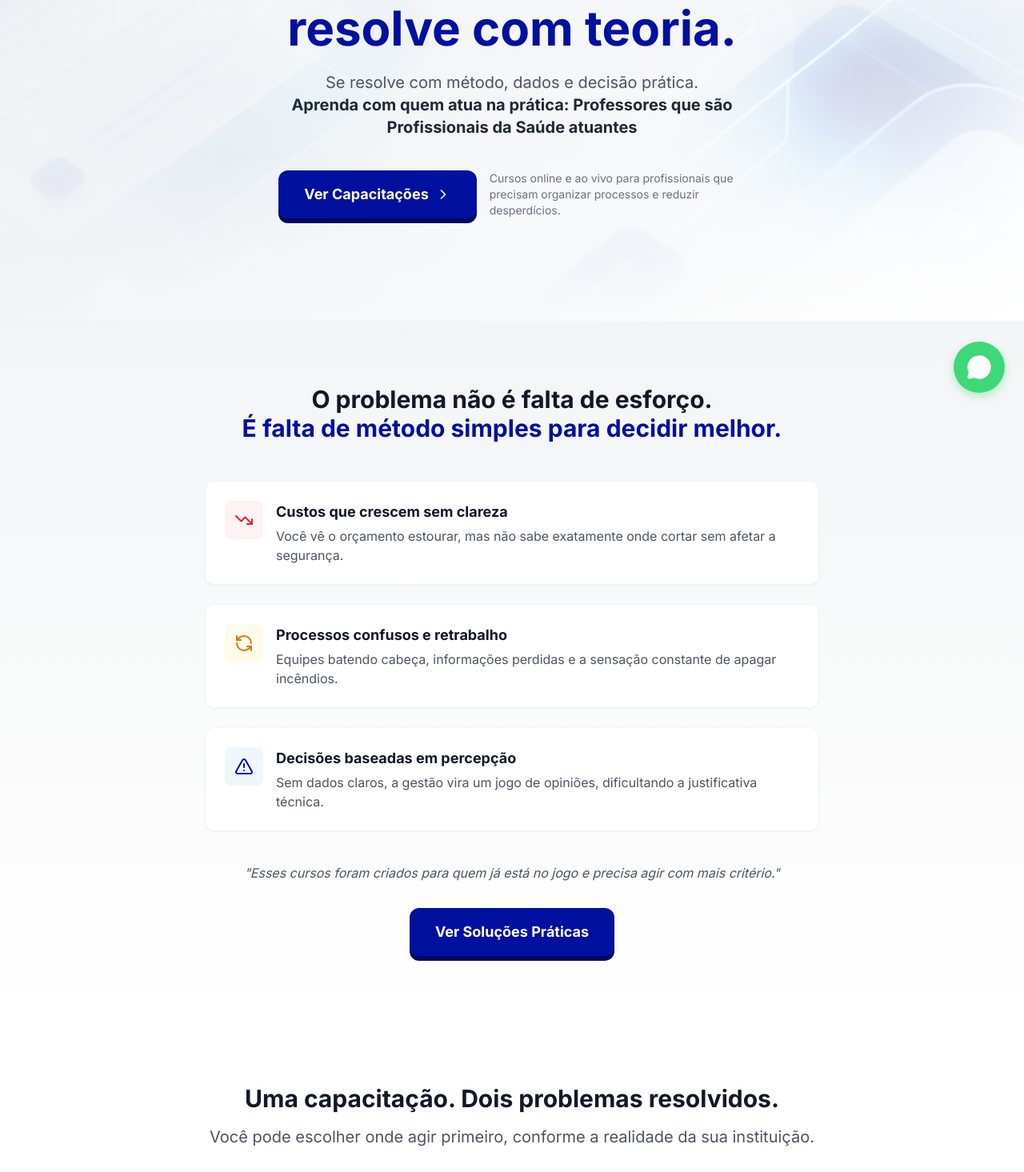
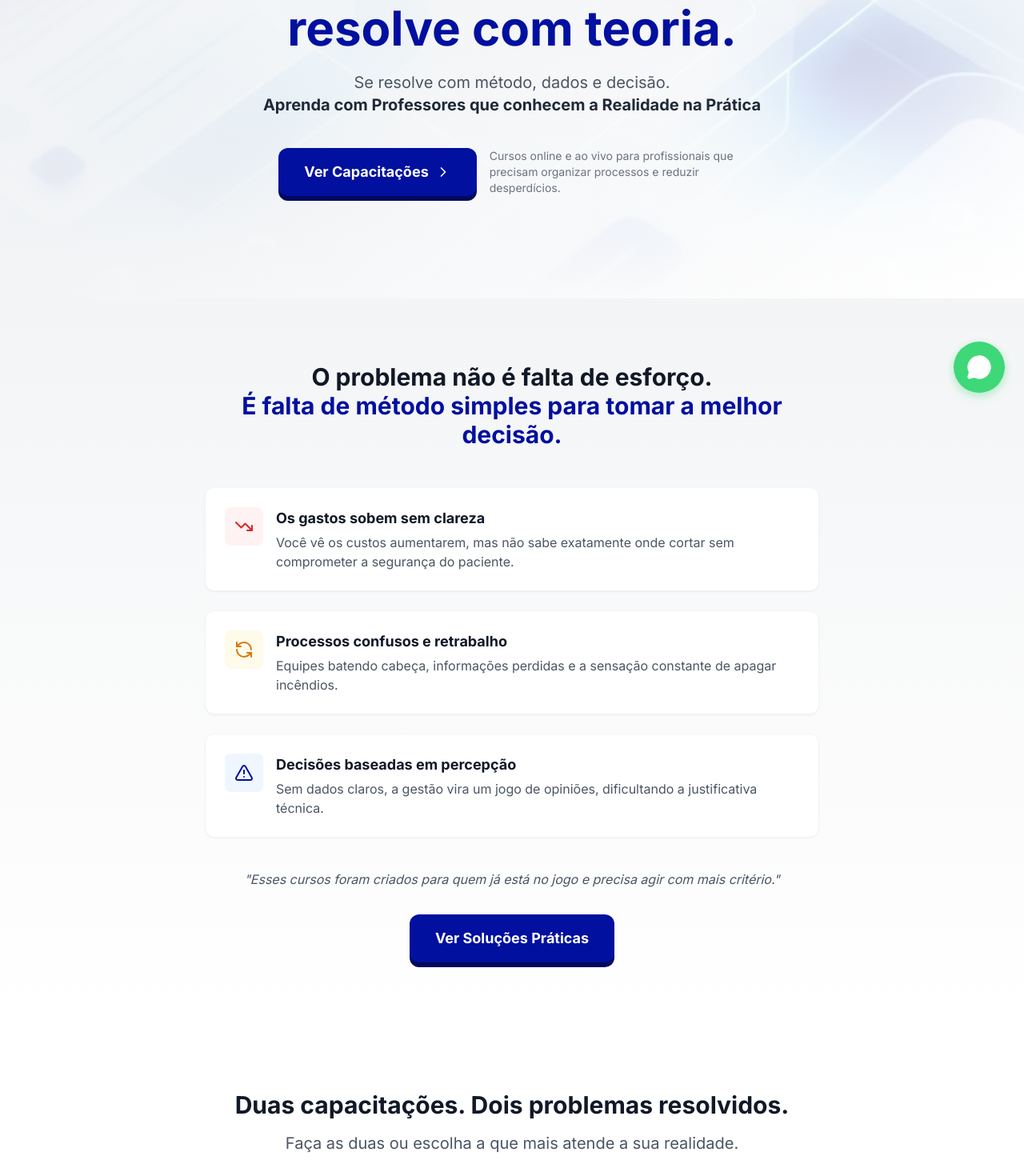
Before and after one commit to VoaNegocio/8sr-gestao, a React (Vite) app: page / in a window 1280 px wide. Shown: the part 285-1750 px from the top of the page at 80% size. Built offline with nearby package versions, Linux system fonts and the light colour scheme.

Commit message:
ajustes de ux

```diff
--- a/src/components/CoursesSection.jsx
+++ b/src/components/CoursesSection.jsx
@@ -33,7 +33,7 @@ const CourseCard = ({ title, description, benefits, dates, badge, icon: Icon, co
                 <span>Aulas ao vivo: {dates}</span>
             </div>
             <a
-                href={`https://api.whatsapp.com/send?phone=5519996671304&text=${encodeURIComponent(whatsappMessage)}`}
+                href={`https://api.whatsapp.com/send?phone=5516992206074&text=${encodeURIComponent(whatsappMessage)}`}
                 target="_blank"
                 rel="noopener noreferrer"
                 onClick={() => {
@@ -60,10 +60,10 @@ const CoursesSection = () => {
                 {/* Section Intro */}
                 <div className="max-w-4xl mx-auto text-center mb-16">
                     <h2 className="text-3xl font-bold text-gray-900 mb-4">
-                        Uma capacitação. Dois problemas resolvidos.
+                        Duas capacitações. Dois problemas resolvidos.
                     </h2>
                     <p className="text-xl text-gray-600">
-                        Você pode escolher onde agir primeiro, conforme a realidade da sua instituição.
+                        Faça as duas ou escolha a que mais atende a sua realidade.
                     </p>
                 </div>
 
@@ -78,7 +78,7 @@ const CoursesSection = () => {
                         color="border-t-brand-blue"
                         dates="03/03, 10/03, 17/03"
                         ctaText="Quero otimizar custos"
-                        whatsappMessage="Olá, vim pelo Instagram e quero informações do Curso Gestão de Custos"
+                        whatsappMessage="Olá quero informações sobre o curso de Gestão de Custos em UTI"
                         benefits={[
                             "Analisar custos por paciente-dia",
                             "Identificar variações e desperdícios",
@@ -95,7 +95,7 @@ const CoursesSection = () => {
                         color="border-t-brand-green"
                         dates="25/02, 04/03, 11/03"
                         ctaText="Quero organizar processos"
-                        whatsappMessage="Olá, vim pelo Instagram e quero informações do Curso SIPOC"
+                        whatsappMessage="Olá quero informações sobre o curso Sipoc"
                         benefits={[
                             "Mapear processos críticos com clareza",
                             "Identificar gargalos, falhas e desperdícios",
--- a/src/components/FloatingWhatsApp.jsx
+++ b/src/components/FloatingWhatsApp.jsx
@@ -14,7 +14,7 @@ const FloatingWhatsApp = () => {
 
     return (
         <motion.a
-            href={`https://api.whatsapp.com/send?phone=5519996671304&text=${encodeURIComponent("Olá! Me cadastrei no site e gostaria de saber mais sobre os cursos 8SR.")}`}
+            href={`https://api.whatsapp.com/send?phone=5516992206074&text=${encodeURIComponent("Olá quero informações sobre os cursos disponíveis")}`}
             target="_blank"
             rel="noopener noreferrer"
             onClick={handleClick}
--- a/src/components/Hero.jsx
+++ b/src/components/Hero.jsx
@@ -37,8 +37,8 @@ const Hero = () => {
 
                     {/* Subheadline */}
                     <p className="text-lg md:text-xl text-gray-600 mb-10 max-w-2xl mx-auto leading-relaxed">
-                        Se resolve com método, dados e decisão prática. <br />
-                        <span className="font-bold text-gray-800">Aprenda com quem atua na prática: Professores que são Profissionais da Saúde atuantes</span>
+                        Se resolve com método, dados e decisão. <br />
+                        <span className="font-bold text-gray-800">Aprenda com  Professores que conhecem a Realidade na Prática</span>
                     </p>
 
                     {/* CTAs */}
--- a/src/components/OfferSection.jsx
+++ b/src/components/OfferSection.jsx
@@ -21,12 +21,12 @@ const OfferSection = () => {
                         <div className="flex flex-col md:flex-row items-center justify-center gap-8 mb-10">
                             <div className="text-center">
                                 <span className="block text-sm text-blue-200 uppercase tracking-widest mb-1">Investimento por curso</span>
-                                <span className="block text-5xl font-bold">R$ 260,00</span>
+                                <span className="block text-5xl font-bold">R$ 199,00</span>
                             </div>
                         </div>
 
                         <a
-                            href={`https://api.whatsapp.com/send?phone=5519996671304&text=${encodeURIComponent("Olá! Me cadastrei no site e gostaria de saber mais sobre os cursos 8SR.")}`}
+                            href={`https://api.whatsapp.com/send?phone=5516992206074&text=${encodeURIComponent("Olá quero informações sobre os cursos disponíveis")}`}
                             target="_blank"
                             rel="noopener noreferrer"
                             onClick={() => {
@@ -40,7 +40,7 @@ const OfferSection = () => {
                         >
                             <span className="relative z-10 flex items-center gap-3">
                                 <MessageCircle size={24} fill="white" />
-                                Falar com a equipe no WhatsApp
+                                Fale com a nossa equipe agora!
                             </span>
                             <div className="absolute inset-0 bg-gradient-to-r from-transparent via-white/30 to-transparent -translate-x-full animate-shimmer z-0"></div>
                         </a>
--- a/src/components/ProblemSection.jsx
+++ b/src/components/ProblemSection.jsx
@@ -9,7 +9,7 @@ const ProblemSection = () => {
 
                     <h2 className="text-3xl font-bold text-gray-900 mb-12 text-center">
                         O problema não é falta de esforço.<br />
-                        <span className="text-brand-blue">É falta de método simples para decidir melhor.</span>
+                        <span className="text-brand-blue">É falta de método simples para tomar a melhor decisão.</span>
                     </h2>
 
                     <div className="space-y-6">
@@ -19,8 +19,8 @@ const ProblemSection = () => {
                                 <TrendingDown className="text-red-600" size={24} />
                             </div>
                             <div>
-                                <h3 className="font-bold text-gray-900 text-lg mb-1">Custos que crescem sem clareza</h3>
-                                <p className="text-gray-600">Você vê o orçamento estourar, mas não sabe exatamente onde cortar sem afetar a segurança.</p>
+                                <h3 className="font-bold text-gray-900 text-lg mb-1">Os gastos sobem sem clareza</h3>
+                                <p className="text-gray-600">Você vê os custos aumentarem, mas não sabe exatamente onde cortar sem comprometer a segurança do paciente.</p>
                             </div>
                         </div>
 
```
